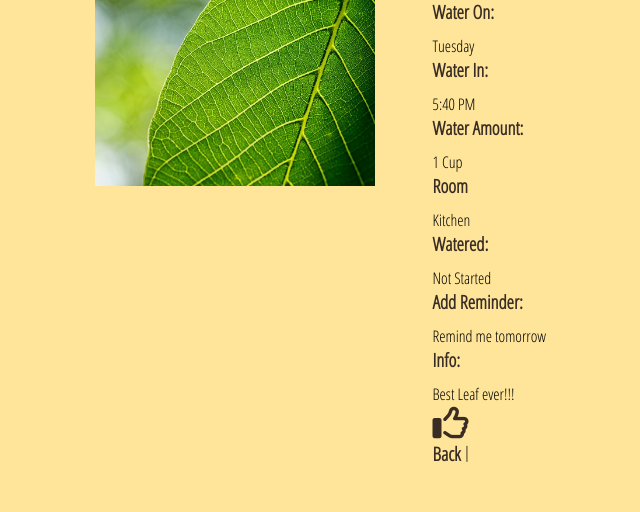
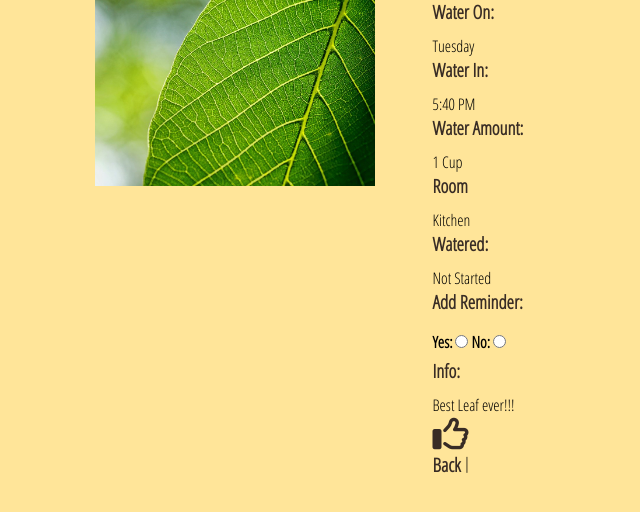
Before and after one commit to MJOSHI5/Water_Plants_Solo_Projects, a Django app: template water_plant_app/templates/single_plant.html in a window 1280 px wide. Shown: the part 181-693 px from the top of the page, without its empty margins (209-849 px from the left). Run offline with Django 3.2, Linux system fonts and the light colour scheme; the template is opened without the code that fills it: values that come from a table or form of the project are taken from there, others are empty; data comes from the database, SQL or seed files in the repository; both versions use the stored data as it was after the commit; some libraries are stand-ins or nearby versions.

Commit message:
Created form for water reminders

```diff
--- a/water_plant_app/templates/single_plant.html
+++ b/water_plant_app/templates/single_plant.html
@@ -48,7 +48,18 @@
                     <p>{{plant.finished}}</p>
 
                     <h3>Add Reminder:</h3>
-                    <p>Remind me tomorrow</p>
+
+                    <div id="reminder">
+                        <form action="" method='post'>
+                            <label for="yes">Yes:</label>
+                            <input type="radio">
+                            <label for="no">No:</label>
+                            <input type="radio">
+
+                        </form>
+
+                    </div>
+
 
                     <h3>Info: </h3>
                     <p>{{plant.description}}</p>
```
Also changed, not shown: db.sqlite3.
